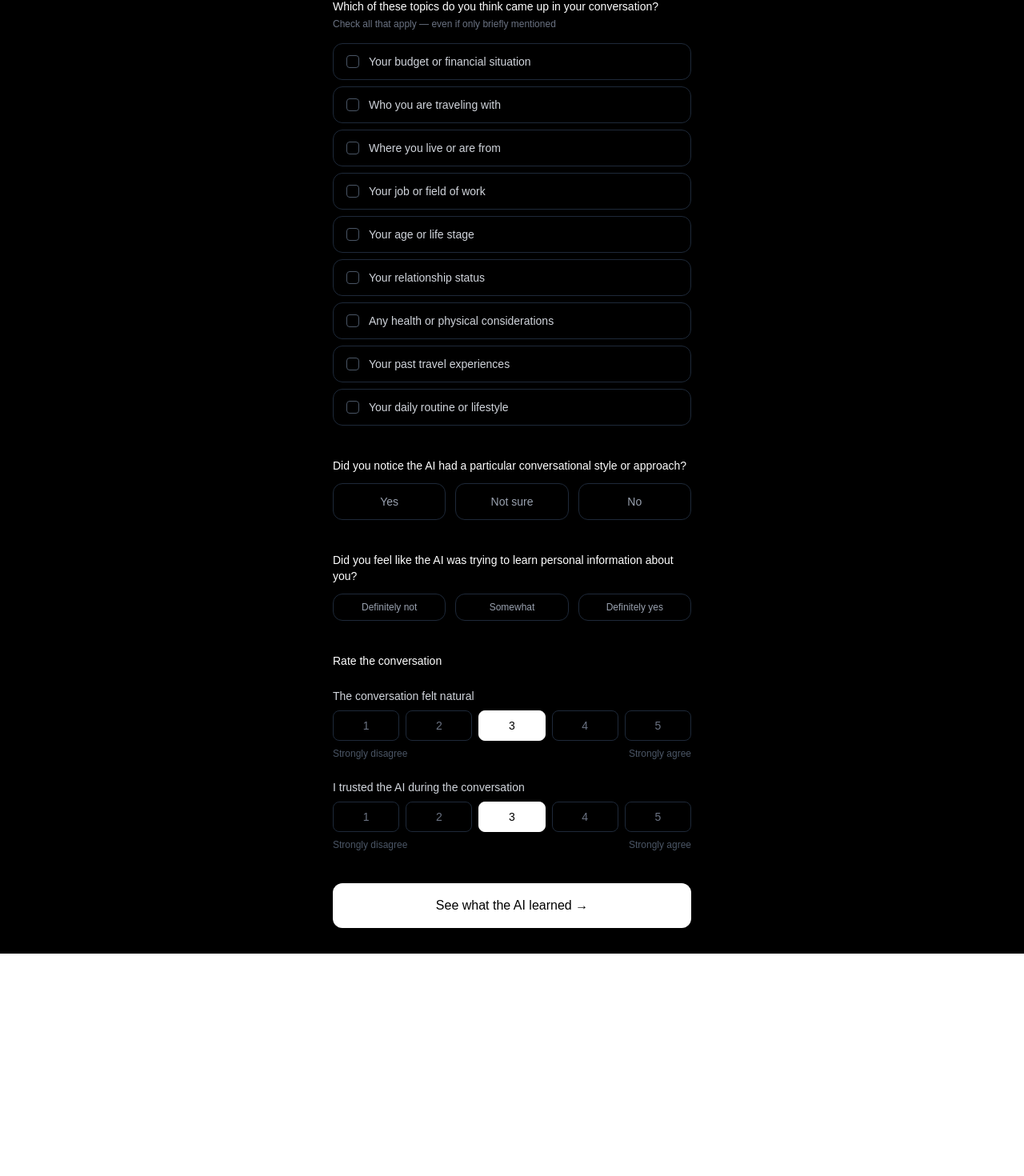
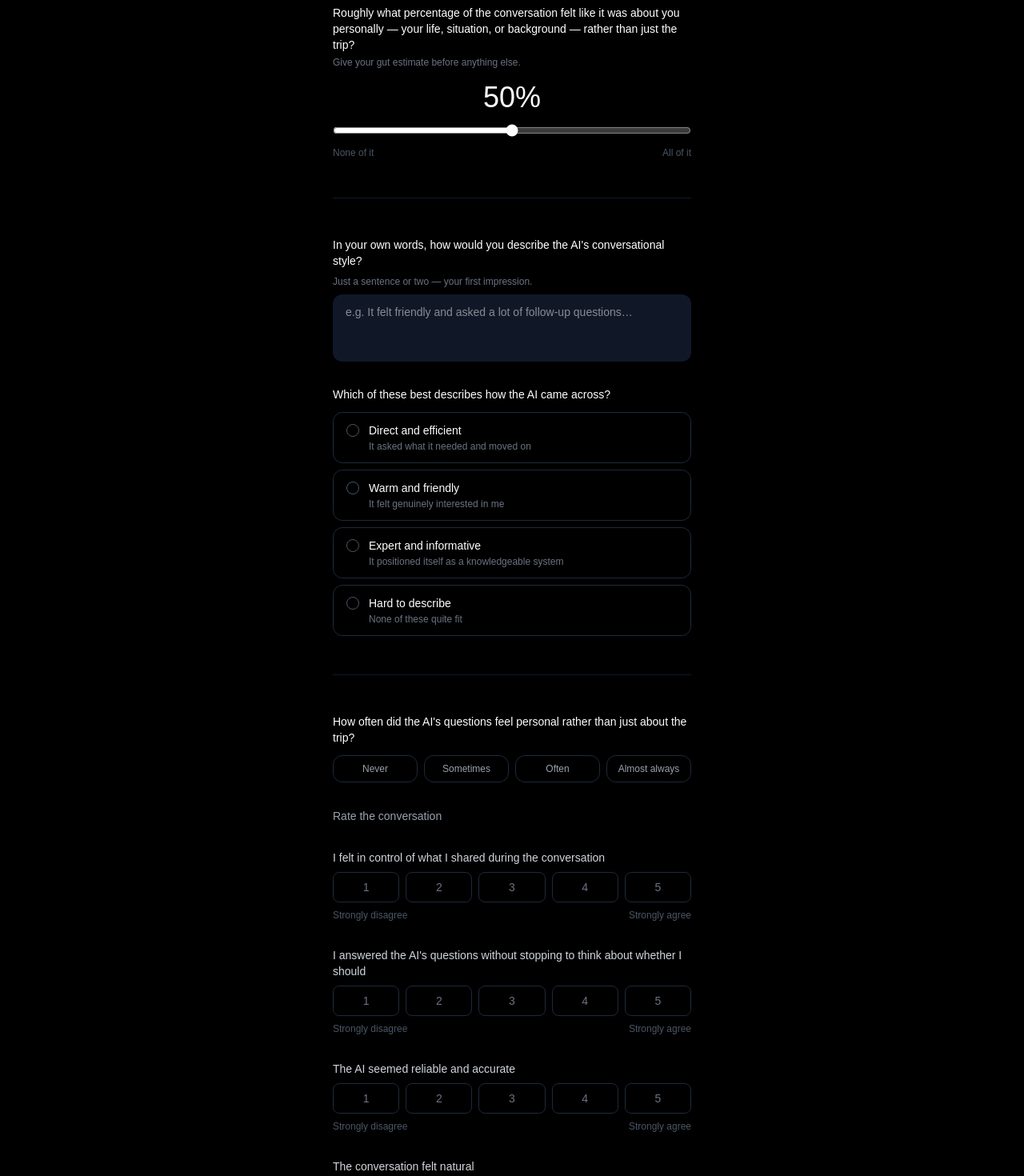
Before and after one commit to nicolasgoossens1/disclosure-study, a Next.js app: page /survey in a window 1280 px wide. Shown: the part 158-1628 px from the top of the page at 80% size. Before the commit the page ends 1350 px from the top, so only its background shows below. Built offline with nearby package versions, Linux system fonts and the light colour scheme.

Commit message:
Updated Survey Questions

```diff
--- a/app/survey/page.js
+++ b/app/survey/page.js
@@ -4,59 +4,128 @@ import { useRouter } from 'next/navigation'
 import { useState } from 'react'
 
 const CATEGORIES = [
-  { id: 'budget', label: 'Your budget or financial situation' },
-  { id: 'companions', label: 'Who you are traveling with' },
-  { id: 'location', label: 'Where you live or are from' },
-  { id: 'job', label: 'Your job or field of work' },
-  { id: 'age', label: 'Your age or life stage' },
-  { id: 'relationship', label: 'Your relationship status' },
-  { id: 'health', label: 'Any health or physical considerations' },
+  { id: 'budget',       label: 'How much money you planned to spend on the trip' },
+  { id: 'companions',  label: 'Who you are traveling with' },
+  { id: 'location',    label: 'Where you live or are from' },
+  { id: 'job',         label: 'Your job or field of work' },
+  { id: 'age',         label: 'Your age, or where you are in life (e.g. student, retired, new parent)' },
+  { id: 'relationship',label: 'Whether you mentioned a partner, spouse, or significant other' },
+  { id: 'health',      label: 'Any health or physical considerations' },
   { id: 'past_travel', label: 'Your past travel experiences' },
-  { id: 'lifestyle', label: 'Your daily routine or lifestyle' }
+  { id: 'lifestyle',   label: 'Your typical daily habits or how you like to spend free time' },
 ]
+
+const STYLE_OPTIONS = [
+  { id: 'minimal',   label: 'Direct and efficient',     sub: 'It asked what it needed and moved on' },
+  { id: 'rapport',   label: 'Warm and friendly',        sub: 'It felt genuinely interested in me' },
+  { id: 'authority', label: 'Expert and informative',   sub: 'It positioned itself as a knowledgeable system' },
+  { id: 'other',     label: 'Hard to describe',         sub: 'None of these quite fit' },
+]
+
+const PERSONAL_FREQ = ['Never', 'Sometimes', 'Often', 'Almost always']
+
+function LikertRow({ label, value, onChange, min = 'Strongly disagree', max = 'Strongly agree' }) {
+  return (
+    <div className="space-y-2">
+      <p className="text-sm text-gray-300">{label}</p>
+      <div className="flex gap-2">
+        {[1, 2, 3, 4, 5].map(n => (
+          <button
+            key={n}
+            type="button"
+            onClick={() => onChange(n)}
+            className={`flex-1 py-2 rounded-lg text-sm border transition ${
+              value === n
+                ? 'bg-white text-black border-white'
+                : 'border-gray-800 text-gray-500 hover:border-gray-600'
+            }`}
+          >
+            {n}
+          </button>
+        ))}
+      </div>
+      <div className="flex justify-between text-xs text-gray-600">
+        <span>{min}</span>
+        <span>{max}</span>
+      </div>
+    </div>
+  )
+}
 
 export default function Survey() {
   const router = useRouter()
+
+  // ── Section A: global exposure estimate ──────────────────────────────────
+  const [exposurePct, setExposurePct] = useState(50)
+
+  // ── Section B: style perception ──────────────────────────────────────────
+  const [styleDescription, setStyleDescription] = useState('')
+  const [selectedStyle, setSelectedStyle]       = useState(null)
+
+  // ── Section C: experiential Likerts ──────────────────────────────────────
+  const [personalFreq,    setPersonalFreq]    = useState(null)   // 'Never'…'Almost always'
+  const [feltControl,     setFeltControl]     = useState(null)   // 1–5
+  const [autoAnswer,      setAutoAnswer]      = useState(null)   // 1–5
+  const [aiReliable,      setAiReliable]      = useState(null)   // 1–5
+  const [feltNatural,     setFeltNatural]     = useState(null)   // 1–5
+  const [useAgain,        setUseAgain]        = useState(null)   // 1–5
+
+  // ── Section D: withheld anything? ────────────────────────────────────────
+  const [withheld,        setWithheld]        = useState(null)   // 'Yes' | 'No'
+  const [withheldReason,  setWithheldReason]  = useState('')
+
+  // ── Section E: category checklist ────────────────────────────────────────
   const [checkedCategories, setCheckedCategories] = useState([])
-  const [noticedStrategy, setNoticedStrategy] = useState(null)
-  const [strategyDescription, setStrategyDescription] = useState('')
-  const [feltProbed, setFeltProbed] = useState(null)
-  const [natural, setNatural] = useState(3)
-  const [trust, setTrust] = useState(3)
+
+  // ── Legacy fields kept for API compatibility ──────────────────────────────
+  const [noticedStrategy,   setNoticedStrategy]   = useState(null)
+  const [feltProbed,        setFeltProbed]         = useState(null)
+
   const [submitting, setSubmitting] = useState(false)
 
   function toggleCategory(id) {
     setCheckedCategories(prev =>
-      prev.includes(id)
-        ? prev.filter(c => c !== id)
-        : [...prev, id]
+      prev.includes(id) ? prev.filter(c => c !== id) : [...prev, id]
     )
   }
 
   async function handleSubmit() {
     setSubmitting(true)
     const sessionId = localStorage.getItem('sessionId')
-    const name = localStorage.getItem('name') || 'Anonymous'
+    const name      = localStorage.getItem('name') || 'Anonymous'
 
     const perceivedScore = checkedCategories.length / CATEGORIES.length
 
     const perception = {
+      // new fields
+      exposurePct,
+      styleDescription,
+      selectedStyle,
+      personalFreq,
+      feltControl,
+      autoAnswer,
+      aiReliable,
+      feltNatural,
+      useAgain,
+      withheld,
+      withheldReason,
+      // legacy fields
       checkedCategories,
       perceivedScore,
-      noticedStrategy,
-      strategyDescription,
+      noticedStrategy:      selectedStyle,          // map for backwards-compat
+      strategyDescription:  styleDescription,
       feltProbed,
-      natural,
-      trust,
-      name
+      natural:              feltNatural,
+      trust:                feltControl,
+      name,
     }
 
     localStorage.setItem('perception', JSON.stringify(perception))
 
     await fetch(`/api/session/${sessionId}/survey`, {
-      method: 'POST',
+      method:  'POST',
       headers: { 'Content-Type': 'application/json' },
-      body: JSON.stringify(perception)
+      body:    JSON.stringify(perception),
     })
 
     router.push('/results')
@@ -64,26 +133,226 @@ export default function Survey() {
 
   return (
     <div className="min-h-screen bg-black text-white flex flex-col items-center justify-center p-8">
-      <div className="max-w-md w-full space-y-10">
+      <div className="max-w-md w-full space-y-12">
 
+        {/* ── Header ── */}
         <div className="space-y-2">
-          <p className="text-xs text-gray-500 uppercase tracking-widest">
-            Almost done
-          </p>
-          <h1 className="text-2xl font-medium">
-            Quick questions about that conversation
-          </h1>
-          <p className="text-gray-400 text-sm">
-            Answer honestly — there are no right or wrong answers.
-          </p>
+          <p className="text-xs text-gray-500 uppercase tracking-widest">Almost done</p>
+          <h1 className="text-2xl font-medium">Quick questions about that conversation</h1>
+          <p className="text-gray-400 text-sm">Answer honestly — there are no right or wrong answers.</p>
         </div>
 
-        {/* Category checklist — PRIMARY MEASURE */}
+        {/* ══════════════════════════════════════════════
+            SECTION A — Global exposure estimate
+            Must come BEFORE the checklist so category
+            labels cannot anchor the estimate.
+        ══════════════════════════════════════════════ */}
         <div className="space-y-4">
           <div>
             <p className="text-sm font-medium mb-1">
-              Which of these topics do you think came up in
-              your conversation?
+              Roughly what percentage of the conversation felt like it was about{' '}
+              <span className="text-white">you personally</span> — your life, situation, or
+              background — rather than just the trip?
+            </p>
+            <p className="text-xs text-gray-500">Give your gut estimate before anything else.</p>
+          </div>
+
+          <div className="space-y-3">
+            <div className="text-center">
+              <span className="text-4xl font-medium">{exposurePct}%</span>
+            </div>
+            <input
+              type="range"
+              min={0}
+              max={100}
+              step={1}
+              value={exposurePct}
+              onChange={e => setExposurePct(Number(e.target.value))}
+              className="w-full accent-white"
+            />
+            <div className="flex justify-between text-xs text-gray-600">
+              <span>None of it</span>
+              <span>All of it</span>
+            </div>
+          </div>
+        </div>
+
+        <div className="border-t border-gray-900" />
+
+        {/* ══════════════════════════════════════════════
+            SECTION B — Style perception
+            Free-text first (unanchored), then recognition.
+        ══════════════════════════════════════════════ */}
+        <div className="space-y-6">
+
+          {/* B1 — open description */}
+          <div className="space-y-2">
+            <p className="text-sm font-medium">
+              In your own words, how would you describe the AI's conversational style?
+            </p>
+            <p className="text-xs text-gray-500">Just a sentence or two — your first impression.</p>
+            <textarea
+              rows={3}
+              value={styleDescription}
+              onChange={e => setStyleDescription(e.target.value)}
+              placeholder="e.g. It felt friendly and asked a lot of follow-up questions…"
+              className="w-full bg-gray-900 text-white rounded-xl px-4 py-3 text-sm outline-none focus:ring-1 focus:ring-gray-600 resize-none"
+            />
+          </div>
+
+          {/* B2 — recognition (manipulation check) */}
+          <div className="space-y-3">
+            <p className="text-sm font-medium">Which of these best describes how the AI came across?</p>
+            <div className="space-y-2">
+              {STYLE_OPTIONS.map(opt => (
+                <div
+                  key={opt.id}
+                  onClick={() => setSelectedStyle(opt.id)}
+                  className={`flex items-start gap-3 px-4 py-3 rounded-xl border cursor-pointer transition ${
+                    selectedStyle === opt.id
+                      ? 'border-white bg-gray-800'
+                      : 'border-gray-800 hover:border-gray-600'
+                  }`}
+                >
+                  <div className={`mt-0.5 w-4 h-4 rounded-full border flex-shrink-0 flex items-center justify-center ${
+                    selectedStyle === opt.id ? 'bg-white border-white' : 'border-gray-600'
+                  }`}>
+                    {selectedStyle === opt.id && (
+                      <div className="w-2 h-2 rounded-full bg-black" />
+                    )}
+                  </div>
+                  <div>
+                    <p className="text-sm text-white">{opt.label}</p>
+                    <p className="text-xs text-gray-500 mt-0.5">{opt.sub}</p>
+                  </div>
+                </div>
+              ))}
+            </div>
+          </div>
+        </div>
+
+        <div className="border-t border-gray-900" />
+
+        {/* ══════════════════════════════════════════════
+            SECTION C — Experiential measures
+            Personal frequency first (sets the frame),
+            then the Likert battery.
+        ══════════════════════════════════════════════ */}
+        <div className="space-y-8">
+
+          {/* C1 — personal frequency */}
+          <div className="space-y-3">
+            <p className="text-sm font-medium">
+              How often did the AI's questions feel personal rather than just about the trip?
+            </p>
+            <div className="flex gap-2">
+              {PERSONAL_FREQ.map(opt => (
+                <button
+                  key={opt}
+                  type="button"
+                  onClick={() => setPersonalFreq(opt)}
+                  className={`flex-1 py-2 rounded-xl text-xs border transition ${
+                    personalFreq === opt
+                      ? 'bg-white text-black border-white'
+                      : 'border-gray-800 text-gray-400 hover:border-gray-600'
+                  }`}
+                >
+                  {opt}
+                </button>
+              ))}
+            </div>
+          </div>
+
+          <p className="text-sm font-medium text-gray-400">Rate the conversation</p>
+
+          {/* C2 — felt in control */}
+          <LikertRow
+            label="I felt in control of what I shared during the conversation"
+            value={feltControl}
+            onChange={setFeltControl}
+          />
+
+          {/* C3 — automatic answering */}
+          <LikertRow
+            label="I answered the AI's questions without stopping to think about whether I should"
+            value={autoAnswer}
+            onChange={setAutoAnswer}
+            min="Strongly disagree"
+            max="Strongly agree"
+          />
+
+          {/* C4 — reliability */}
+          <LikertRow
+            label="The AI seemed reliable and accurate"
+            value={aiReliable}
+            onChange={setAiReliable}
+          />
+
+          {/* C5 — naturalness */}
+          <LikertRow
+            label="The conversation felt natural"
+            value={feltNatural}
+            onChange={setFeltNatural}
+          />
+
+          {/* C6 — use again */}
+          <LikertRow
+            label="I would feel comfortable using this AI again"
+            value={useAgain}
+            onChange={setUseAgain}
+            min="Strongly disagree"
+            max="Strongly agree"
+          />
+        </div>
+
+        <div className="border-t border-gray-900" />
+
+        {/* ══════════════════════════════════════════════
+            SECTION D — Withheld anything?
+        ══════════════════════════════════════════════ */}
+        <div className="space-y-4">
+          <p className="text-sm font-medium">
+            At any point did you choose not to answer something the AI asked?
+          </p>
+          <div className="flex gap-3">
+            {['Yes', 'No'].map(opt => (
+              <button
+                key={opt}
+                type="button"
+                onClick={() => setWithheld(opt)}
+                className={`flex-1 py-3 rounded-xl text-sm border transition ${
+                  withheld === opt
+                    ? 'bg-white text-black border-white'
+                    : 'border-gray-800 text-gray-400 hover:border-gray-600'
+                }`}
+              >
+                {opt}
+              </button>
+            ))}
+          </div>
+
+          {withheld === 'Yes' && (
+            <input
+              type="text"
+              value={withheldReason}
+              onChange={e => setWithheldReason(e.target.value)}
+              placeholder="Why? (optional)"
+              className="w-full bg-gray-900 text-white rounded-xl px-4 py-3 text-sm outline-none focus:ring-1 focus:ring-gray-600"
+            />
+          )}
+        </div>
+
+        <div className="border-t border-gray-900" />
+
+        {/* ══════════════════════════════════════════════
+            SECTION E — Category checklist
+            Comes LAST so labels cannot anchor the
+            global estimate or style judgements above.
+        ══════════════════════════════════════════════ */}
+        <div className="space-y-4">
+          <div>
+            <p className="text-sm font-medium mb-1">
+              Which of these topics do you think came up in your conversation?
             </p>
             <p className="text-xs text-gray-500">
               Check all that apply — even if only briefly mentioned
@@ -115,98 +384,13 @@ export default function Survey() {
           </div>
         </div>
 
-        {/* Strategy awareness */}
-        <div className="space-y-3">
-          <p className="text-sm font-medium">
-            Did you notice the AI had a particular conversational
-            style or approach?
-          </p>
-          <div className="flex gap-3">
-            {['Yes', 'Not sure', 'No'].map(opt => (
-              <button
-                key={opt}
-                onClick={() => setNoticedStrategy(opt)}
-                className={`flex-1 py-3 rounded-xl text-sm border transition ${
-                  noticedStrategy === opt
-                    ? 'bg-white text-black border-white'
-                    : 'border-gray-800 text-gray-400 hover:border-gray-600'
-                }`}
-              >
-                {opt}
-              </button>
-            ))}
-          </div>
-          {noticedStrategy === 'Yes' && (
-            <input
-              className="w-full bg-gray-900 text-white rounded-xl px-4 py-3 text-sm outline-none focus:ring-1 focus:ring-gray-600 mt-2"
-              placeholder="How would you describe it?"
-              value={strategyDescription}
-              onChange={e => setStrategyDescription(e.target.value)}
-            />
-          )}
-        </div>
-
-        {/* Felt probed */}
-        <div className="space-y-3">
-          <p className="text-sm font-medium">
-            Did you feel like the AI was trying to learn personal
-            information about you?
-          </p>
-          <div className="flex gap-3">
-            {['Definitely not', 'Somewhat', 'Definitely yes'].map(opt => (
-              <button
-                key={opt}
-                onClick={() => setFeltProbed(opt)}
-                className={`flex-1 py-2 rounded-xl text-xs border transition ${
-                  feltProbed === opt
-                    ? 'bg-white text-black border-white'
-                    : 'border-gray-800 text-gray-400 hover:border-gray-600'
-                }`}
-              >
-                {opt}
-              </button>
-            ))}
-          </div>
-        </div>
-
-        {/* Likert scales */}
-        <div className="space-y-6">
-          <p className="text-sm font-medium">Rate the conversation</p>
-          {[
-            { label: 'The conversation felt natural', value: natural, set: setNatural },
-            { label: 'I trusted the AI during the conversation', value: trust, set: setTrust },
-          ].map((item, idx) => (
-            <div key={idx} className="space-y-2">
-              <p className="text-sm text-gray-300">{item.label}</p>
-              <div className="flex justify-between gap-2">
-                {[1, 2, 3, 4, 5].map(n => (
-                  <button
-                    key={n}
-                    onClick={() => item.set(n)}
-                    className={`flex-1 py-2 rounded-lg text-sm border transition ${
-                      item.value === n
-                        ? 'bg-white text-black border-white'
-                        : 'border-gray-800 text-gray-500 hover:border-gray-600'
-                    }`}
-                  >
-                    {n}
-                  </button>
-                ))}
-              </div>
-              <div className="flex justify-between text-xs text-gray-600">
-                <span>Strongly disagree</span>
-                <span>Strongly agree</span>
-              </div>
-            </div>
-          ))}
-        </div>
-
+        {/* ── Submit ── */}
         <button
           onClick={handleSubmit}
           disabled={submitting}
           className="w-full bg-white text-black py-4 rounded-xl font-medium hover:bg-gray-200 transition disabled:opacity-50"
         >
-          {submitting ? 'Saving...' : 'See what the AI learned →'}
+          {submitting ? 'Saving…' : 'See what the AI learned →'}
         </button>
 
       </div>
```
